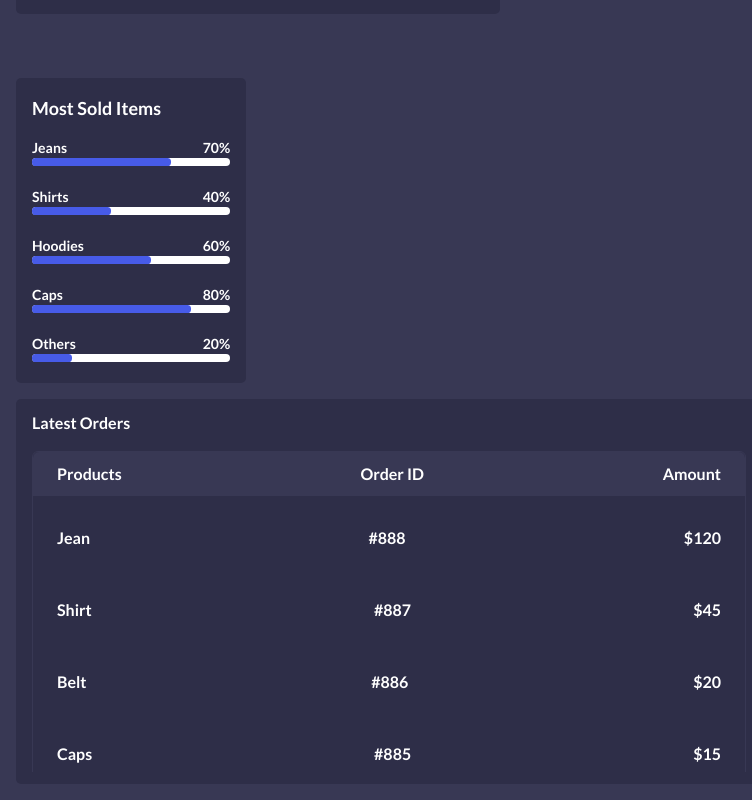
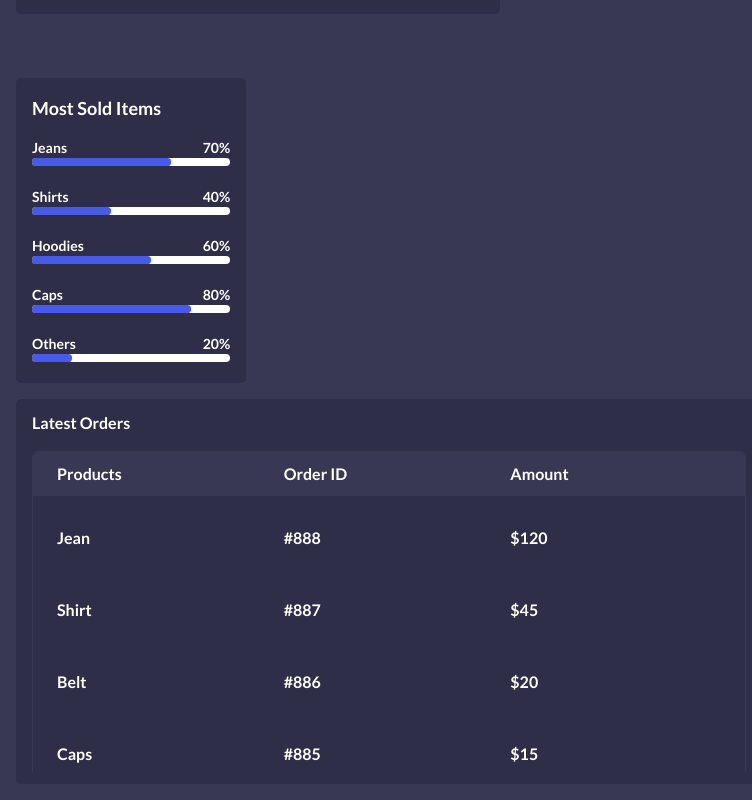
Before and after one commit to Yefee8/shop, a Next.js app: page /dashboard in a window 1280 px wide. Shown: the part 643-1443 px from the top of the page, without its empty margins (251-1003 px from the left). Built offline with nearby package versions, Linux system fonts and the light colour scheme.

Commit message:
fix: data table item width 🔥

```diff
--- a/src/components/dataTable.tsx
+++ b/src/components/dataTable.tsx
@@ -9,7 +9,9 @@ export default function DataTable({
     <div className="w-full flex flex-col rounded-[6px] border border-[#383854]">
       <div className="w-full flex justify-between text-base py-2.5 px-6 overflow-x-auto font-bold gap-4 no-scrollbar rounded-t-[6px] bg-[#383854]">
         {columns.map((column) => {
-          return <span>{column}</span>;
+          return <div style={{
+            width:`calc(100%/${columns.length})`
+          }}>{column}</div>;
         })}
       </div>
 
@@ -18,7 +20,9 @@ export default function DataTable({
           return (
             <div className="flex justify-between text-base py-2.5 px-6 overflow-x-auto gap-4 no-scrollbar font-bold">
               {rowItems.map((row) => {
-                return <span>{row}</span>;
+                return <div style={{
+                  width:`calc(100%/${rowItems.length})`
+                }}>{row}</div>;
               })}
             </div>
           );
```
